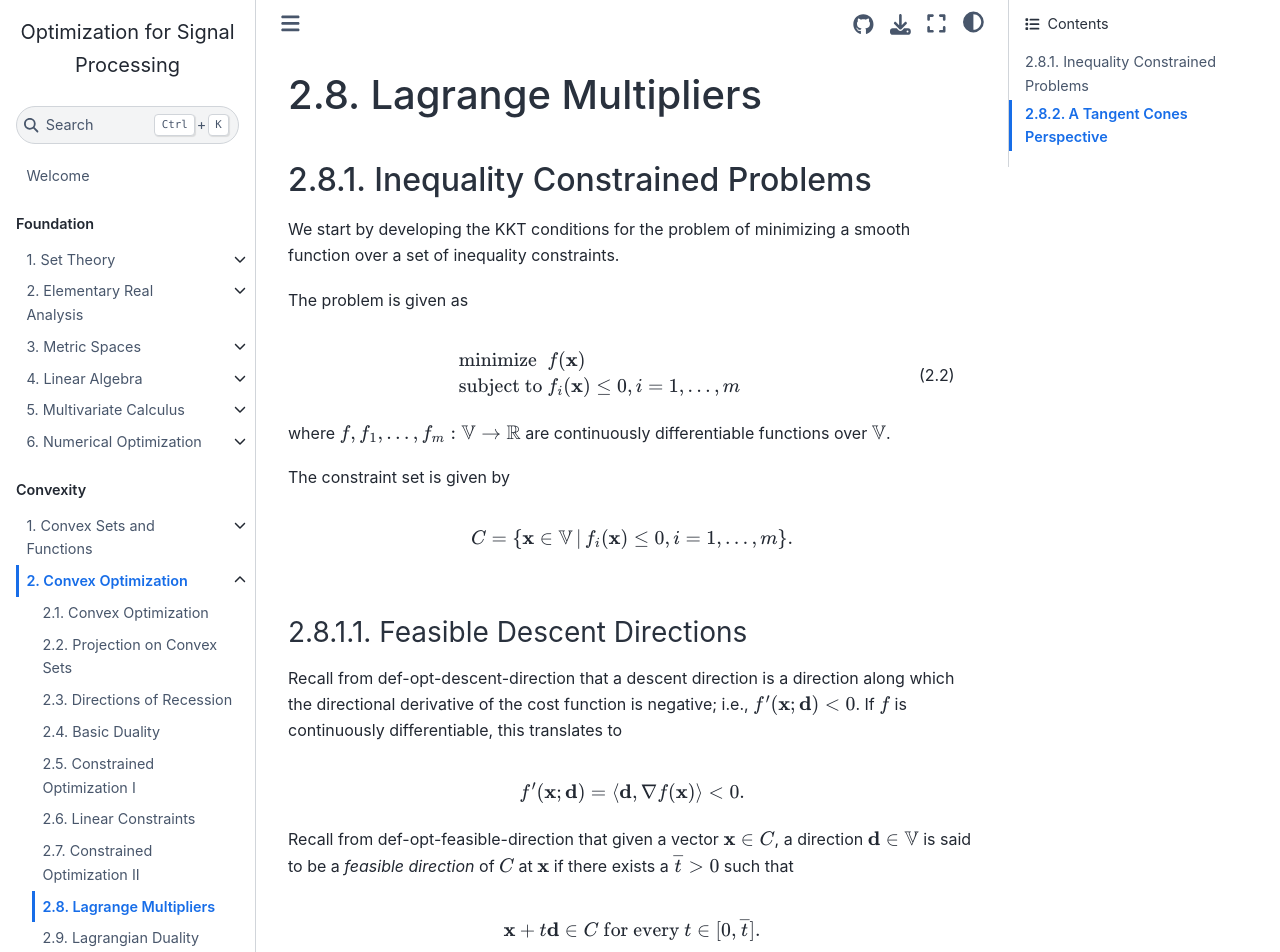
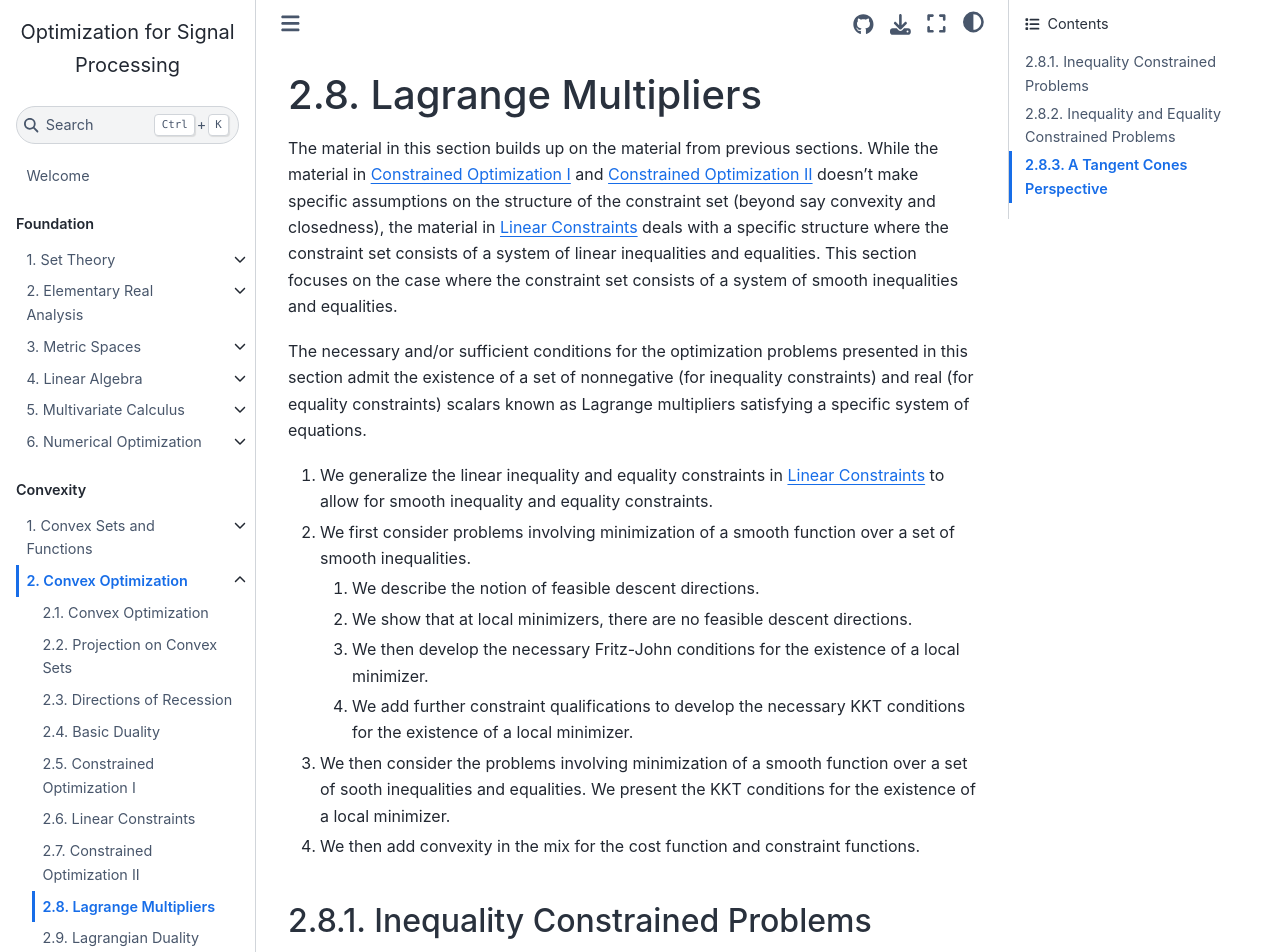
Before and after one commit to shailesh1729/tisp, a Jupyter Book: the page built from book/cvxopt/lagrange_multipliers.md, in a window 1280 px wide and 1400 px high. Shown: the top 952 px of the window. Built offline with Jupyter Book 1.0.4 settings and Sphinx 7.4.7 and the Sphinx Book theme 1.1.4, drawn with Linux system fonts in a browser that asks for light colours; some of the changed text lies outside the part shown.

Commit message:
KKT conditions for problems with smooth inequality and equality constraints

````diff
--- a/book/cvxopt/lagrange_multipliers.md
+++ b/book/cvxopt/lagrange_multipliers.md
@@ -1,5 +1,50 @@
 (sec:opt:lagrange:multipliers)=
 # Lagrange Multipliers
+
+The material in this section builds up on the
+material from previous sections.
+While the material in {ref}`sec:opt:convex-differentiable-objective`
+and {ref}`sec:opt:constrained:optimization:2`
+doesn't make specific assumptions on the structure
+of the constraint set (beyond say convexity and closedness),
+the material in {ref}`sec:opt:linear:constraints:2`
+deals with a specific structure where the constraint set
+consists of a system of linear inequalities and equalities.
+This section focuses on the case where the constraint set
+consists of a system of smooth inequalities and equalities.
+
+The necessary
+and/or sufficient conditions for the optimization
+problems presented in this section admit the
+existence of a set of nonnegative (for inequality
+constraints) and real (for equality constraints)
+scalars known as Lagrange multipliers satisfying
+a specific system of equations.
+
+1. We generalize the linear
+   inequality and equality constraints
+   in {ref}`sec:opt:linear:constraints:2`
+   to allow for smooth inequality and equality
+   constraints.
+1. We first consider problems involving minimization
+   of a smooth function over a set of smooth
+   inequalities.
+   1. We describe the notion of feasible descent
+      directions.
+   1. We show that at local minimizers, there are no
+      feasible descent directions.
+   1. We then develop the necessary
+      Fritz-John conditions for the existence of
+      a local minimizer.
+   1. We add further constraint qualifications to
+      develop the necessary KKT conditions for the
+      existence of a local minimizer.
+1. We then consider the problems involving minimization
+   of a smooth function over a set of sooth
+   inequalities and equalities. We present the KKT
+   conditions for the existence of a local minimizer.
+1. We then add convexity in the mix for the cost
+   function and constraint functions.
 
 ## Inequality Constrained Problems
 
@@ -11,15 +56,15 @@
 ```{math}
 :label: eq-opt-lm-smooth-smooth-ineq
 & \text{minimize }  & & f(\bx) & \\
-& \text{subject to } & & f_i(\bx) \leq 0, i=1,\dots,m &
+& \text{subject to } & & g_i(\bx) \leq 0, i=1,\dots,m &
 ```
-where $f, f_1, \dots, f_m : \VV \to \RR$ are
+where $f, g_1, \dots, g_m : \VV \to \RR$ are
 continuously differentiable functions over $\VV$.
 
 The constraint set is given by
 
 $$
-C = \{\bx \in \VV \ST  f_i(\bx) \leq 0, i=1,\dots,m \}.
+C = \{\bx \in \VV \ST  g_i(\bx) \leq 0, i=1,\dots,m \}.
 $$
 
 
@@ -113,12 +158,12 @@
 
 Revising the problem {eq}`eq-opt-lm-smooth-smooth-ineq`:
 
-1. A constraint $f_i$ is called active at $\bx$ if $f_i(\bx) = 0$.
-1. A constraint $f_i$ is called inactive at $\bx$ if $f_i(\bx) < 0$.
+1. A constraint $g_i$ is called active at $\bx$ if $g_i(\bx) = 0$.
+1. A constraint $g_i$ is called inactive at $\bx$ if $g_i(\bx) < 0$.
 1. The set of active constraints at a point $\bx$ is denoted by
 
    $$
-   I(\bx) = \{ i \in 1,\dots,m \ST f_i(\bx) = 0 \}.
+   I(\bx) = \{ i \in 1,\dots,m \ST g_i(\bx) = 0 \}.
    $$
 
 We first restate the {prf:ref}`res-opt-local-min-feasible-descent-dirs`
@@ -131,12 +176,12 @@
    direction.
 1. If a constraint is inactive, then it remains valid
    in the neighborhood of the local minimizer
-   due to continuity of $f_i$.
+   due to continuity of $g_i$.
 1. If a constraint is active, then moving in some
    directions will lead to invalidation of the constraint
    while moving in some directions will keep the constraint
    valid.
-1. In particular, if $f_i'(\bx; \bd) < 0$, then moving
+1. In particular, if $g_i'(\bx; \bd) < 0$, then moving
    along $\bd$ keeps the $i$-th active constraint valid.
 1. Hence, along a feasible descend direction, the directional
    derivatives of the cost function and the active constraint
@@ -150,21 +195,21 @@
 
 $$
 & \text{minimize }  & & f(\bx) & \\
-& \text{subject to } & & f_i(\bx) \leq 0, i=1,\dots,m &
+& \text{subject to } & & g_i(\bx) \leq 0, i=1,\dots,m &
 $$
-where $f, f_1, \dots, f_m : \VV \to \RR$ are
+where $f, g_1, \dots, g_m : \VV \to \RR$ are
 continuously differentiable functions over $\VV$.
 Let $I(\bx^*)$ denote the set of active constraints:
 
 $$
-I(\bx^*) = \{ i \ST f_i(\bx^*) = 0 \}.
+I(\bx^*) = \{ i \ST g_i(\bx^*) = 0 \}.
 $$
 Then there doesn't exist a vector $\bd \in \VV$
 such that
 
 $$
 & \langle \bd, \nabla f(\bx^*) \rangle = f'(\bx^*; \bd) < 0,\\
-& \langle \bd, \nabla f_i(\bx^*) \rangle = f_i'(\bx^*; \bd) < 0, \quad i \in I(\bx^*).
+& \langle \bd, \nabla g_i(\bx^*) \rangle = g_i'(\bx^*; \bd) < 0, \quad i \in I(\bx^*).
 $$
 ```
 This result states that local optimality
@@ -181,19 +226,19 @@
    such that $f(\bx^* + t \bd) < f(\bx^*)$
    for every $t \in (0, \epsilon_0)$.
 1. Similarly, there exist $\epsilon_i > 0$
-   such that $f_i(\bx^* + t \bd) < f_i(\bx^*) = 0$
+   such that $g_i(\bx^* + t \bd) < g_i(\bx^*) = 0$
    for every $t \in (0, \epsilon_i)$ for every $i \in I(\bx^*)$.
 1. Let $\epsilon = \min\{\epsilon_0, \dots, \epsilon_m \}$.
 1. Then for every $t \in (0, \epsilon)$, we have
    $f(\bx^* + t \bd) < f(\bx^*)$
-   and $f_i (\bx^* + t \bd) < 0$ for every $i \in I(\bx^*)$.
-1. By the continuity of $f_i$ for all $i$,
-   and the fact that $f_i(\bx^*) < 0$ for every $i \notin I(\bx^*)$,
+   and $g_i (\bx^* + t \bd) < 0$ for every $i \in I(\bx^*)$.
+1. By the continuity of $g_i$ for all $i$,
+   and the fact that $g_i(\bx^*) < 0$ for every $i \notin I(\bx^*)$,
    there exists a $\delta > 0$ such that for every $t \in (0, \delta)$,
-   $f_i(\bx^* + t \bd) < 0$ for every $i \notin I(\bx^*)$.
+   $g_i(\bx^* + t \bd) < 0$ for every $i \notin I(\bx^*)$.
 1. Hence, we conclude that for every $t \in (0, \min(\epsilon, \delta))$,
    we have $f(\bx^* + t \bd) < f(\bx^*)$
-   and $f_i (\bx^* + t \bd) < 0$ for every $i \in 1,\dots,m$.
+   and $g_i (\bx^* + t \bd) < 0$ for every $i \in 1,\dots,m$.
 1. But this contradicts the local optimality of $\bx^*$.
 ```
 
@@ -216,17 +261,17 @@
 
 $$
 & \text{minimize }  & & f(\bx) & \\
-& \text{subject to } & & f_i(\bx) \leq 0, i=1,\dots,m &
+& \text{subject to } & & g_i(\bx) \leq 0, i=1,\dots,m &
 $$
-where $f, f_1, \dots, f_m : \VV \to \RR$ are
+where $f, g_1, \dots, g_m : \VV \to \RR$ are
 continuously differentiable functions over $\VV$.
 Then there exist nonnegative scalar multipliers
 $t_0, t_1, \dots, t_m \geq 0$ which are not all
 zero such that
 
 $$
-& t_0 \nabla f(\bx^*) + \sum_{i=1}^m t_i \nabla f_i(\bx^*) = \bzero, \\
-& t_i f_i(\bx^*) = 0, i=1, \dots, m.
+& t_0 \nabla f(\bx^*) + \sum_{i=1}^m t_i \nabla g_i(\bx^*) = \bzero, \\
+& t_i g_i(\bx^*) = 0, i=1, \dots, m.
 $$
 ```
 
@@ -236,7 +281,7 @@
 
 $$
 & \langle \bd, \nabla f(\bx^*) \rangle < 0,\\
-& \langle \bd, \nabla f_i(\bx^*) \rangle < 0, \quad i \in I(\bx^*).
+& \langle \bd, \nabla g_i(\bx^*) \rangle < 0, \quad i \in I(\bx^*).
 $$
 
 1. Let $n = \dim \VV$.
@@ -268,21 +313,21 @@
 1. The equation $\bA^T \bt = \bzero$ expands to
 
    $$
-   t_0 \nabla f(\bx^*) + \sum_{i \in I(\bx^*)} t_i \nabla f_i(\bx^*) = \bzero.
+   t_0 \nabla f(\bx^*) + \sum_{i \in I(\bx^*)} t_i \nabla g_i(\bx^*) = \bzero.
    $$
 1. $\bt \neq \bzero$ means that at least one of $t_0, t_{i_1}, \dots, t_{i_k} \neq 0$.
 1. $\bt \succeq \bzero$ means that  $t_0, t_{i_1}, \dots, t_{i_k} \geq 0$.
 1. Now, let $t_i = 0$ for all remaining $i \notin I(\bx^*)$.
-1. Then for active constraints, we have $f_i(\bx^*) = 0$
+1. Then for active constraints, we have $g_i(\bx^*) = 0$
    and for inactive constraints, we have $t_i = 0$.
-1. Hence for all constraints, we have $t_i f_i(\bx^*) = 0$.
+1. Hence for all constraints, we have $t_i g_i(\bx^*) = 0$.
 1. Hence there exist nonnegative scalar multipliers
    $t_0, t_1, \dots, t_m \geq 0$ which are not all
    zero such that
 
    $$
-   & t_0 \nabla f(\bx^*) + \sum_{i=1}^m t_i \nabla f_i(\bx^*) = \bzero, \\
-   & t_i f_i(\bx^*) = 0, i=1, \dots, m.
+   & t_0 \nabla f(\bx^*) + \sum_{i=1}^m t_i \nabla g_i(\bx^*) = \bzero, \\
+   & t_i g_i(\bx^*) = 0, i=1, \dots, m.
    $$
 ```
 
@@ -292,7 +337,7 @@
 not particularly useful since it leads to
 
 $$
-\sum_{i \in I(\bx^*)} t_i \nabla f_i(\bx^*) = \bzero.
+\sum_{i \in I(\bx^*)} t_i \nabla g_i(\bx^*) = \bzero.
 $$
 with $t_i \geq 0$ and not all $t_i$ being zero.
 This means that the gradients of the active
@@ -317,17 +362,17 @@
 
 $$
 & \text{minimize }  & & f(\bx) & \\
-& \text{subject to } & & f_i(\bx) \leq 0, i=1,\dots,m &
+& \text{subject to } & & g_i(\bx) \leq 0, i=1,\dots,m &
 $$
-where $f, f_1, \dots, f_m : \VV \to \RR$ are
+where $f, g_1, \dots, g_m : \VV \to \RR$ are
 continuously differentiable functions over $\VV$.
 Let $I(\bx^*)$ denote the set of active constraints:
 
 $$
-I(\bx^*) = \{ i \ST f_i(\bx^*) = 0 \}.
+I(\bx^*) = \{ i \ST g_i(\bx^*) = 0 \}.
 $$
 Assume that the gradients of the active constraints
-$\{\nabla f_i(\bx^*) \}_{i \in I(\bx^*)}$ are
+$\{\nabla g_i(\bx^*) \}_{i \in I(\bx^*)}$ are
 linearly independent.
 
 
@@ -336,8 +381,8 @@
 zero such that
 
 $$
-& \nabla f(\bx^*) + \sum_{i=1}^m t_i \nabla f_i(\bx^*) = \bzero, \\
-& t_i f_i(\bx^*) = 0, i=1, \dots, m.
+& \nabla f(\bx^*) + \sum_{i=1}^m t_i \nabla g_i(\bx^*) = \bzero, \\
+& t_i g_i(\bx^*) = 0, i=1, \dots, m.
 $$
 ```
 
@@ -349,8 +394,8 @@
 zero such that
 
 $$
-& r_0 \nabla f(\bx^*) + \sum_{i=1}^m r_i \nabla f_i(\bx^*) = \bzero, \\
-& r_i f_i(\bx^*) = 0, i=1, \dots, m.
+& r_0 \nabla f(\bx^*) + \sum_{i=1}^m r_i \nabla g_i(\bx^*) = \bzero, \\
+& r_i g_i(\bx^*) = 0, i=1, \dots, m.
 $$
 
 1. If $r_0 = 0$, then the set of gradients of active constraints
@@ -359,6 +404,77 @@
 1. Let $t_i = \frac{r_i}{r_0}$ for every $i=1,\dots,m$.
 1. The result follows.
 ```
+
+## Inequality and Equality Constrained Problems
+
+We now generalize the KKT conditions to include
+problems of the form which include both inequality
+constraints and equality constraints
+
+```{math}
+:label: eq-cvx-opt-lm-ineq-eq
+& \text{minimize }   & & f_0(\bx) \\
+& \text{subject to } & & g_i(\bx) \leq 0, & \quad i=1,\dots,m\\
+&                    & & h_j(\bx) = 0,    & \quad j=1,\dots,p
+```
+where $f, g_1, \dots, g_m, h_1, \dots, h_p : \VV \to \RR$ are
+continuously differentiable functions over $\VV$.
+
+The constraint set is given by
+
+$$
+C = \{\bx \in \VV \ST  g_i(\bx) \leq 0, i=1,\dots,m
+\text{ and }  h_j(\bx) = 0, j=1,\dots,p \}.
+$$
+
+1. An equality constraint must always be met at
+   a feasible point. Hence there is no need to
+   distinguish between active and inactive equality
+   constraints. All inequality constraints are active.
+1. A constraint of the form $h_j(\bx) = 0$ can be
+   converted into two inequality constraints
+   $h_j(\bx) \leq 0$ and $-h_j(\bx)\leq 0$.
+
+
+```{prf:theorem} KKT conditions for problems with smooth inequality and equality constraints
+:label: res-opt-ineq-eq-kkt
+
+Let $\bx^*$ be a local minimizer of the
+optimization problem {eq}`eq-cvx-opt-lm-ineq-eq`
+
+$$
+& \text{minimize }   & & f_0(\bx) \\
+& \text{subject to } & & g_i(\bx) \leq 0, & \quad i=1,\dots,m\\
+&                    & & h_j(\bx) = 0,    & \quad j=1,\dots,p
+$$
+where $f, g_1, \dots, g_m, h_1, \dots, h_p : \VV \to \RR$ are
+continuously differentiable functions over $\VV$.
+Let $I(\bx^*)$ denote the set of active inequality constraints:
+
+$$
+I(\bx^*) = \{ i \ST g_i(\bx^*) = 0 \}.
+$$
+Assume that the gradients of the active inequality constraints
+$\{\nabla g_i(\bx^*) \}_{i \in I(\bx^*)}$
+and all the equality constraints
+$\{ \nabla h_j(\bx^*) \}_{j=1,\dots,p}$
+are linearly independent.
+
+Then there exist nonnegative scalar multipliers
+$t_1, \dots, t_m \geq 0$
+and real scalar multipliers $r_1, \dots, r_p \in \RR$
+which are not all zero such that
+
+$$
+& \nabla f(\bx^*) + \sum_{i=1}^m t_i \nabla g_i(\bx^*)
++ \sum_{j=1}^p r_j \nabla h_j(\bx^*) = \bzero, \\
+& t_i g_i(\bx^*) = 0, i=1, \dots, m.
+$$
+```
+
+
+
+
 
 
 ## A Tangent Cones Perspective
````
Also changed, not shown: book/cvxopt/constrained_opt.md (+1 -0 lines), book/cvxopt/linear_constraints.md (+1 -0 lines).
